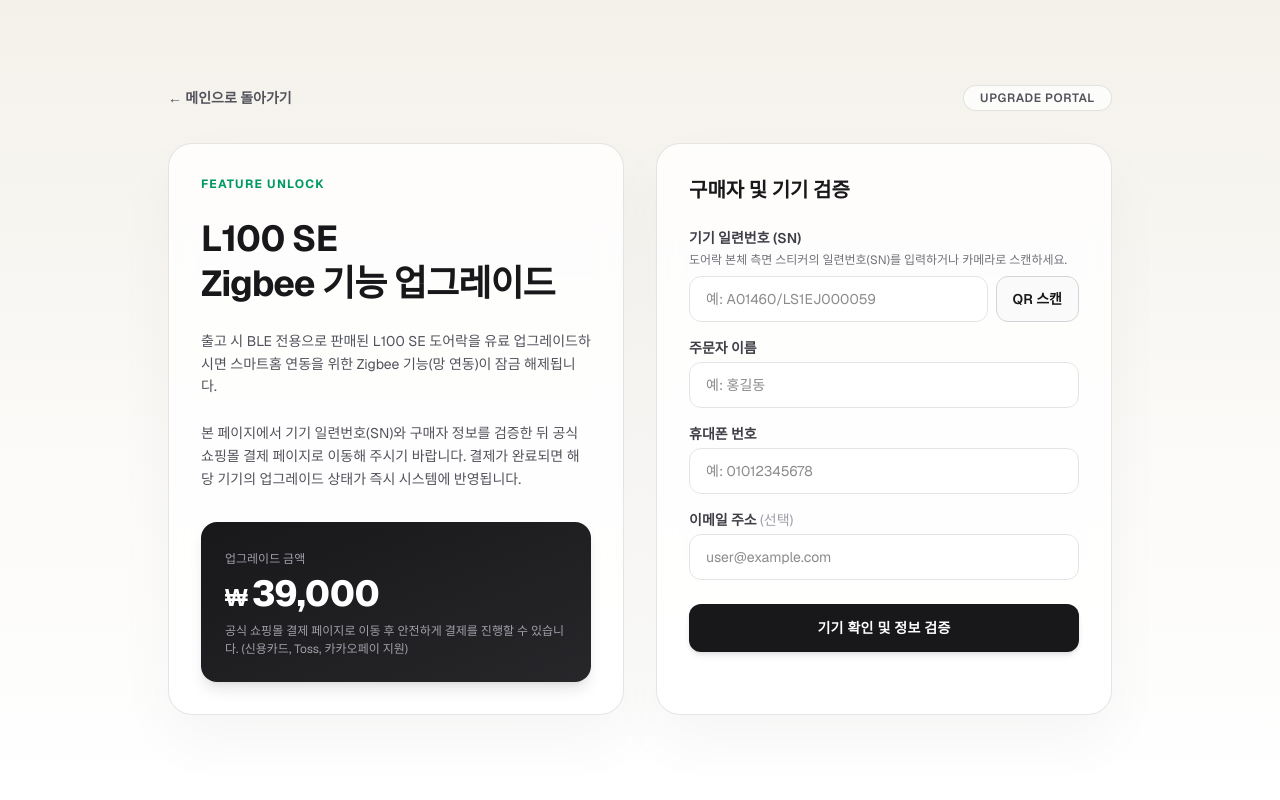
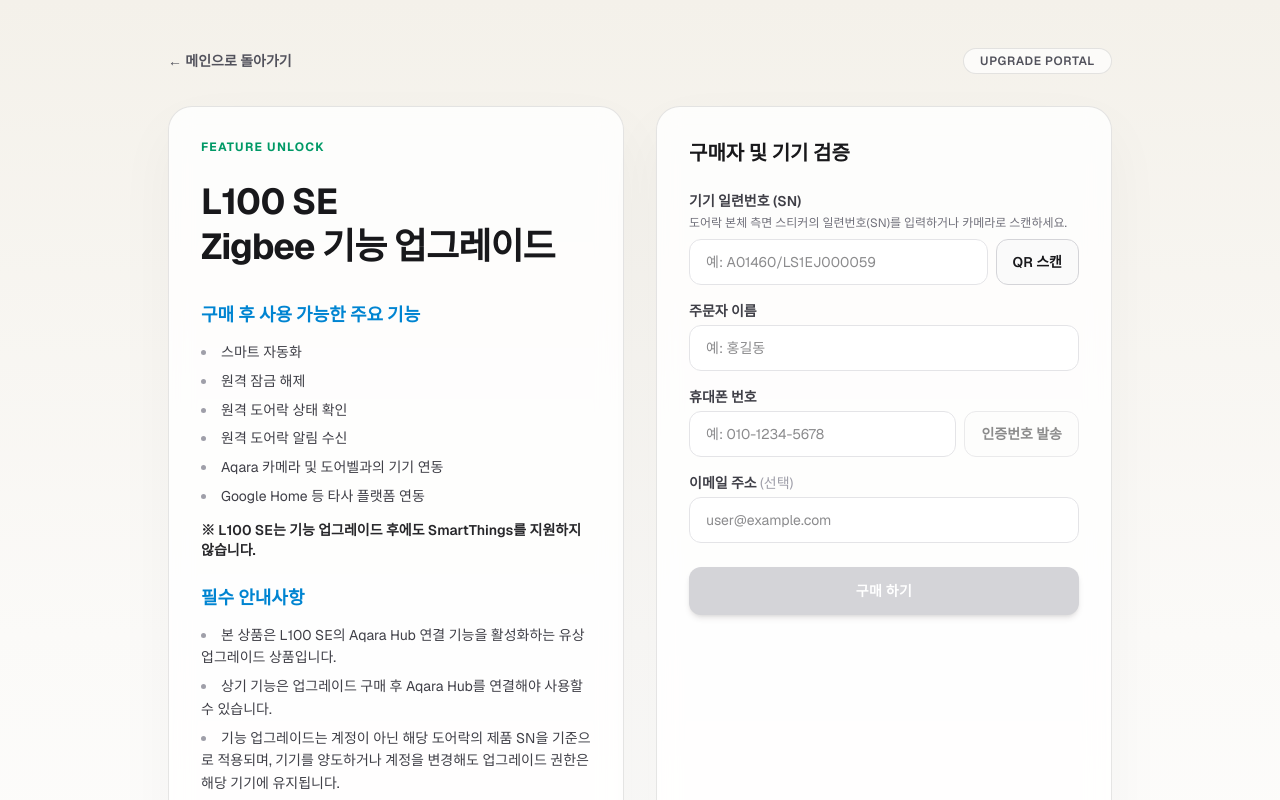
Before and after one commit to JyongSong/warranty-h5, a Next.js app: page /ble_upgrade in a window 1280 px wide. Shown: the top 800 px of the page. Built offline with nearby package versions, Linux system fonts and the light colour scheme.

Commit message:
feat: update BLE upgrade page UI and add SMS verification

```diff
--- a/src/app/ble_upgrade/page.tsx
+++ b/src/app/ble_upgrade/page.tsx
@@ -1,7 +1,8 @@
 "use client";
 
-import { useState } from "react";
+import { useState, useEffect } from "react";
 import QrScanModal from "@/app/reg/QrScanModal";
+import { normalizePhone, formatKrPhone } from "@/lib/phone";
 
 export default function BleUpgradePage() {
   const [sn, setSn] = useState("");
@@ -12,25 +13,132 @@
   const [loading, setLoading] = useState(false);
   const [errorMessage, setErrorMessage] = useState("");
   const [successMessage, setSuccessMessage] = useState("");
-  const [deviceInfo, setDeviceInfo] = useState<{
-    sn: string;
-    model: string;
-    purchaseStatus: string;
-  } | null>(null);
 
   const [isScanning, setIsScanning] = useState(false);
 
-  // 校验 SN 的合法性
+  // SMS Verification States
+  const [isPhoneVerified, setIsPhoneVerified] = useState(false);
+  const [smsSent, setSmsSent] = useState(false);
+  const [verificationCode, setVerificationCode] = useState("");
+  const [sendingSms, setSendingSms] = useState(false);
+  const [verifyingCode, setVerifyingCode] = useState(false);
+  const [smsTimer, setSmsTimer] = useState(0);
+  const [smsMessage, setSmsMessage] = useState<{ text: string; isError: boolean } | null>(null);
+
+  // SMS Timer
+  useEffect(() => {
+    let interval: NodeJS.Timeout;
+    if (smsTimer > 0) {
+      interval = setInterval(() => {
+        setSmsTimer((prev) => prev - 1);
+      }, 1000);
+    } else if (smsTimer === 0 && smsSent && !isPhoneVerified) {
+      setSmsMessage({ text: "인증 시간이 만료되었습니다. 다시 시도해 주세요.", isError: true });
+      setSmsSent(false);
+    }
+    return () => clearInterval(interval);
+  }, [smsTimer, smsSent, isPhoneVerified]);
+
+  const handlePhoneChange = (e: React.ChangeEvent<HTMLInputElement>) => {
+    setPhone(formatKrPhone(e.target.value));
+    setIsPhoneVerified(false);
+    setSmsSent(false);
+    setSmsTimer(0);
+    setSmsMessage(null);
+  };
+
+  const sendSmsCode = async () => {
+    const normalizedPhone = normalizePhone(phone);
+    if (normalizedPhone.length < 9) {
+      setSmsMessage({ text: "올바른 휴대폰 번호를 입력해 주세요.", isError: true });
+      return;
+    }
+
+    setSendingSms(true);
+    setSmsMessage(null);
+
+    try {
+      const response = await fetch("/api/auth/sms", {
+        method: "POST",
+        headers: { "Content-Type": "application/json" },
+        body: JSON.stringify({ action: "send", phone: normalizedPhone }),
+      });
+      const data = await response.json().catch(() => ({}));
+
+      if (!response.ok) {
+        throw new Error(data?.error ?? "인증번호 발송에 실패했습니다.");
+      }
+
+      setSmsSent(true);
+      setVerificationCode("");
+      setIsPhoneVerified(false);
+      setSmsTimer(180); // 3 mins
+      setSmsMessage({ text: "인증번호가 발송되었습니다.", isError: false });
+    } catch (err: unknown) {
+      const msg = err instanceof Error ? err.message : String(err);
+      setSmsMessage({ text: msg, isError: true });
+    } finally {
+      setSendingSms(false);
+    }
+  };
+
+  const verifySmsCode = async () => {
+    const normalizedPhone = normalizePhone(phone);
+    if (!verificationCode.trim()) {
+      setSmsMessage({ text: "인증번호를 입력해 주세요.", isError: true });
+      return;
+    }
+
+    setVerifyingCode(true);
+    setSmsMessage(null);
+
+    try {
+      const response = await fetch("/api/auth/sms", {
+        method: "POST",
+        headers: { "Content-Type": "application/json" },
+        body: JSON.stringify({ action: "verify", phone: normalizedPhone, code: verificationCode }),
+      });
+      const data = await response.json().catch(() => ({}));
+
+      if (!response.ok) {
+        throw new Error(data?.error ?? "인증번호 확인에 실패했습니다.");
+      }
+
+      setIsPhoneVerified(true);
+      setSmsTimer(0);
+      setSmsMessage({ text: "인증되었습니다.", isError: false });
+    } catch (err: unknown) {
+      const msg = err instanceof Error ? err.message : String(err);
+      setSmsMessage({ text: msg, isError: true });
+    } finally {
+      setVerifyingCode(false);
+    }
+  };
+
+  const handleRedirectToMall = (deviceInfo: { sn: string }) => {
+    const mallDomain = process.env.NEXT_PUBLIC_CAFE24_MALL_DOMAIN || "aqaralife.shop";
+    const productNo = process.env.NEXT_PUBLIC_CAFE24_PRODUCT_NO || "472";
+
+    const targetUrl = new URL(`https://${mallDomain}/product/detail.html`);
+    targetUrl.searchParams.set("product_no", productNo);
+    targetUrl.searchParams.set("sn", deviceInfo.sn);
+    targetUrl.searchParams.set("name", name.trim());
+    targetUrl.searchParams.set("phone", phone.trim());
+    if (email.trim()) {
+      targetUrl.searchParams.set("email", email.trim());
+    }
+
+    window.location.href = targetUrl.toString();
+  };
+
   const handleValidate = async (e: React.FormEvent) => {
     e.preventDefault();
     setErrorMessage("");
     setSuccessMessage("");
-    setDeviceInfo(null);
 
     const trimmedSn = sn.trim();
     const trimmedName = name.trim();
     const trimmedPhone = phone.trim();
-    const trimmedEmail = email.trim();
 
     if (!trimmedSn) {
       setErrorMessage("기기 SN을 입력해 주세요.");
@@ -40,8 +148,8 @@
       setErrorMessage("이름을 입력해 주세요.");
       return;
     }
-    if (!trimmedPhone) {
-      setErrorMessage("휴대폰 번호를 입력해 주세요.");
+    if (!trimmedPhone || !isPhoneVerified) {
+      setErrorMessage("휴대폰 번호 인증을 완료해 주세요.");
       return;
     }
 
@@ -59,40 +167,14 @@
         throw new Error(data.message || "기기 검증에 실패했습니다.");
       }
 
-      setDeviceInfo(data.device);
-      setSuccessMessage(data.message);
+      // Directly redirect to mall upon success
+      handleRedirectToMall(data.device);
+
     } catch (err: unknown) {
       const msg = err instanceof Error ? err.message : String(err);
       setErrorMessage(msg);
-    } finally {
-      setLoadingState(false);
+      setLoading(false); // Only stop loading if error, redirect will unload the page
     }
-  };
-
-  // 跳转至 Cafe24 结算
-  const handleRedirectToMall = () => {
-    if (!deviceInfo) return;
-
-    // 默认使用商城域名 aqaralife.shop，商品编号 472
-    const mallDomain = process.env.NEXT_PUBLIC_CAFE24_MALL_DOMAIN || "aqaralife.shop";
-    const productNo = process.env.NEXT_PUBLIC_CAFE24_PRODUCT_NO || "472";
-
-    // 构造跳转链接
-    const targetUrl = new URL(`https://${mallDomain}/product/detail.html`);
-    targetUrl.searchParams.set("product_no", productNo);
-    targetUrl.searchParams.set("sn", deviceInfo.sn);
-    targetUrl.searchParams.set("name", name.trim());
-    targetUrl.searchParams.set("phone", phone.trim());
-    if (email.trim()) {
-      targetUrl.searchParams.set("email", email.trim());
-    }
-
-    // 跳转
-    window.location.href = targetUrl.toString();
-  };
-
-  const setLoadingState = (state: boolean) => {
-    setLoading(state);
   };
 
   return (
@@ -125,12 +207,35 @@
                 L100 SE<br />
                 Zigbee 기능 업그레이드
               </h1>
-              <p className="text-sm leading-relaxed text-zinc-600">
-                출고 시 BLE 전용으로 판매된 L100 SE 도어락을 유료 업그레이드하시면 스마트홈 연동을 위한 Zigbee 기능(망 연동)이 잠금 해제됩니다.
+
+              <div className="mt-8 space-y-6">
+                <div>
+                  <h3 className="text-lg font-bold text-sky-600 mb-3">구매 후 사용 가능한 주요 기능</h3>
+                  <ul className="list-disc list-inside text-sm leading-relaxed text-zinc-700 space-y-1.5 marker:text-zinc-400">
+                    <li>스마트 자동화</li>
+                    <li>원격 잠금 해제</li>
+                    <li>원격 도어락 상태 확인</li>
+                    <li>원격 도어락 알림 수신</li>
+                    <li>Aqara 카메라 및 도어벨과의 기기 연동</li>
+                    <li>Google Home 등 타사 플랫폼 연동</li>
+                  </ul>
+                  <p className="mt-3 text-sm font-semibold text-zinc-800">
+                    ※ L100 SE는 기능 업그레이드 후에도 SmartThings를 지원하지 않습니다.
                   </p>
-              <p className="text-sm leading-relaxed text-zinc-600">
-                본 페이지에서 기기 일련번호(SN)와 구매자 정보를 검증한 뒤 공식 쇼핑몰 결제 페이지로 이동해 주시기 바랍니다. 결제가 완료되면 해당 기기의 업그레이드 상태가 즉시 시스템에 반영됩니다.
-              </p>
+                </div>
+
+                <div>
+                  <h3 className="text-lg font-bold text-sky-600 mb-3">필수 안내사항</h3>
+                  <ul className="list-disc list-inside text-sm leading-relaxed text-zinc-700 space-y-1.5 marker:text-zinc-400">
+                    <li>본 상품은 L100 SE의 Aqara Hub 연결 기능을 활성화하는 유상 업그레이드 상품입니다.</li>
+                    <li>상기 기능은 업그레이드 구매 후 Aqara Hub를 연결해야 사용할 수 있습니다.</li>
+                    <li>기능 업그레이드는 계정이 아닌 해당 도어락의 제품 SN을 기준으로 적용되며, 기기를 양도하거나 계정을 변경해도 업그레이드 권한은 해당 기기에 유지됩니다.</li>
+                    <li>구매 전 대상 제품이 L100 SE인지 확인해야 합니다.</li>
+                    <li>이미 업그레이드가 완료된 제품은 중복 구매할 수 없습니다.</li>
+                    <li>L100 SE는 SmartThings를 지원하지 않습니다.</li>
+                  </ul>
+                </div>
+              </div>
             </div>
 
             {/* Price Box */}
@@ -138,7 +243,7 @@
               <span className="text-xs font-medium text-zinc-400">업그레이드 금액</span>
               <div className="mt-1 flex items-baseline gap-1">
                 <span className="text-2xl font-bold">₩</span>
-                <span className="text-4xl font-extrabold tracking-tight">39,000</span>
+                <span className="text-4xl font-extrabold tracking-tight">99,000</span>
               </div>
               <p className="mt-2 text-xs leading-normal text-zinc-400">
                 공식 쇼핑몰 결제 페이지로 이동 후 안전하게 결제를 진행할 수 있습니다. (신용카드, Toss, 카카오페이 지원)
@@ -167,7 +272,6 @@
                       value={sn}
                       onChange={(e) => {
                         setSn(e.target.value.toUpperCase());
-                        setDeviceInfo(null);
                       }}
                       placeholder="예: A01460/LS1EJ000059"
                       className="flex-1 min-w-0 rounded-xl border border-zinc-200 bg-white/90 px-4 py-3 text-sm focus:border-zinc-500 focus:outline-none transition-colors"
@@ -195,7 +299,6 @@
                     value={name}
                     onChange={(e) => {
                       setName(e.target.value);
-                      setDeviceInfo(null);
                     }}
                     placeholder="예: 홍길동"
                     className="w-full rounded-xl border border-zinc-200 bg-white/90 px-4 py-3 text-sm focus:border-zinc-500 focus:outline-none transition-colors"
@@ -204,23 +307,61 @@
                   />
                 </div>
 
-                {/* Phone Field */}
+                {/* Phone Field with SMS Verification */}
                 <div>
                   <label className="block text-sm font-semibold text-zinc-700 mb-1">
                     휴대폰 번호
                   </label>
+                  <div className="flex gap-2">
                     <input
                       type="tel"
                       value={phone}
-                    onChange={(e) => {
-                      setPhone(e.target.value);
-                      setDeviceInfo(null);
-                    }}
-                    placeholder="예: 01012345678"
-                    className="w-full rounded-xl border border-zinc-200 bg-white/90 px-4 py-3 text-sm focus:border-zinc-500 focus:outline-none transition-colors"
+                      onChange={handlePhoneChange}
+                      placeholder="예: 010-1234-5678"
+                      className="flex-1 min-w-0 rounded-xl border border-zinc-200 bg-white/90 px-4 py-3 text-sm focus:border-zinc-500 focus:outline-none transition-colors disabled:bg-zinc-100 disabled:text-zinc-500"
                       required
-                    disabled={loading}
+                      disabled={loading || isPhoneVerified}
                     />
+                    {!isPhoneVerified && (
+                      <button
+                        type="button"
+                        onClick={sendSmsCode}
+                        disabled={sendingSms || normalizePhone(phone).length < 9 || smsTimer > 0}
+                        className="shrink-0 rounded-xl border border-zinc-300 bg-zinc-50 hover:bg-zinc-100 active:bg-zinc-200 px-4 py-3 text-sm font-semibold transition-colors disabled:opacity-50 disabled:cursor-not-allowed"
+                      >
+                        {sendingSms ? "발송 중..." : smsTimer > 0 ? `${smsTimer}초` : "인증번호 발송"}
+                      </button>
+                    )}
+                  </div>
+
+                  {/* Verification Code Input */}
+                  {smsSent && !isPhoneVerified && (
+                    <div className="flex gap-2 mt-2">
+                      <input
+                        type="text"
+                        value={verificationCode}
+                        onChange={(e) => setVerificationCode(e.target.value)}
+                        placeholder="인증번호 6자리"
+                        className="flex-1 min-w-0 rounded-xl border border-zinc-200 bg-white/90 px-4 py-3 text-sm focus:border-zinc-500 focus:outline-none transition-colors"
+                        disabled={loading || verifyingCode}
+                      />
+                      <button
+                        type="button"
+                        onClick={verifySmsCode}
+                        disabled={verifyingCode || !verificationCode.trim()}
+                        className="shrink-0 rounded-xl bg-zinc-800 text-white hover:bg-zinc-700 active:bg-zinc-900 px-4 py-3 text-sm font-semibold transition-colors disabled:opacity-50 disabled:cursor-not-allowed"
+                      >
+                        {verifyingCode ? "확인 중..." : "확인"}
+                      </button>
+                    </div>
+                  )}
+
+                  {/* SMS Message Display */}
+                  {smsMessage && (
+                    <p className={`mt-2 text-xs font-medium ${smsMessage.isError ? "text-rose-600" : "text-emerald-600"}`}>
+                      {smsMessage.text}
+                    </p>
+                  )}
                 </div>
 
                 {/* Email Field */}
@@ -233,7 +374,6 @@
                     value={email}
                     onChange={(e) => {
                       setEmail(e.target.value);
-                      setDeviceInfo(null);
                     }}
                     placeholder="user@example.com"
                     className="w-full rounded-xl border border-zinc-200 bg-white/90 px-4 py-3 text-sm focus:border-zinc-500 focus:outline-none transition-colors"
@@ -245,9 +385,9 @@
                 <button
                   type="submit"
                   className="w-full mt-2 rounded-xl bg-zinc-900 hover:bg-zinc-800 active:bg-black text-white py-3.5 text-sm font-bold tracking-wide transition-colors shadow-md disabled:bg-zinc-300 disabled:cursor-not-allowed"
-                  disabled={loading}
+                  disabled={loading || !isPhoneVerified}
                 >
-                  {loading ? "기기 검증 중..." : "기기 확인 및 정보 검증"}
+                  {loading ? "기기 검증 중..." : "구매 하기"}
                 </button>
               </form>
 
@@ -264,36 +404,6 @@
                 </div>
               )}
             </div>
-
-            {/* Device Info Card & Redirect Button */}
-            {deviceInfo && (
-              <div className="mt-6 border-t border-zinc-200/60 pt-6">
-                <div className="rounded-2xl border border-emerald-200 bg-emerald-50/30 p-5 space-y-4">
-                  <div>
-                    <h3 className="text-xs font-bold uppercase tracking-wider text-emerald-800">
-                      기기 정보 확인 완료
-                    </h3>
-                    <div className="mt-2 text-sm text-zinc-700 space-y-1">
-                      <p><span className="font-medium">기기 일련번호:</span> {deviceInfo.sn}</p>
-                      <p><span className="font-medium">모델명:</span> {deviceInfo.model}</p>
-                      <p>
-                        <span className="font-medium">현재 구매 상태:</span>{" "}
-                        <span className="inline-flex items-center rounded-full bg-amber-50 px-2 py-0.5 text-xs font-medium text-amber-800 border border-amber-200">
-                          {deviceInfo.purchaseStatus === "paid" ? "결제 완료" : "미결제"}
-                        </span>
-                      </p>
-                    </div>
-                  </div>
-
-                  <button
-                    onClick={handleRedirectToMall}
-                    className="w-full rounded-xl bg-emerald-600 hover:bg-emerald-700 active:bg-emerald-800 text-white py-3 text-sm font-bold tracking-wide transition-colors shadow-md"
-                  >
-                    공식 쇼핑몰 결제 페이지로 이동
-                  </button>
-                </div>
-              </div>
-            )}
           </div>
         </div>
       </main>
@@ -306,7 +416,6 @@
           onResult={(resultSn) => {
             setSn(resultSn);
             setIsScanning(false);
-            setDeviceInfo(null);
             setSuccessMessage("");
             setErrorMessage("");
           }}
```
Lines whose indentation alone changed are shown as unchanged.
